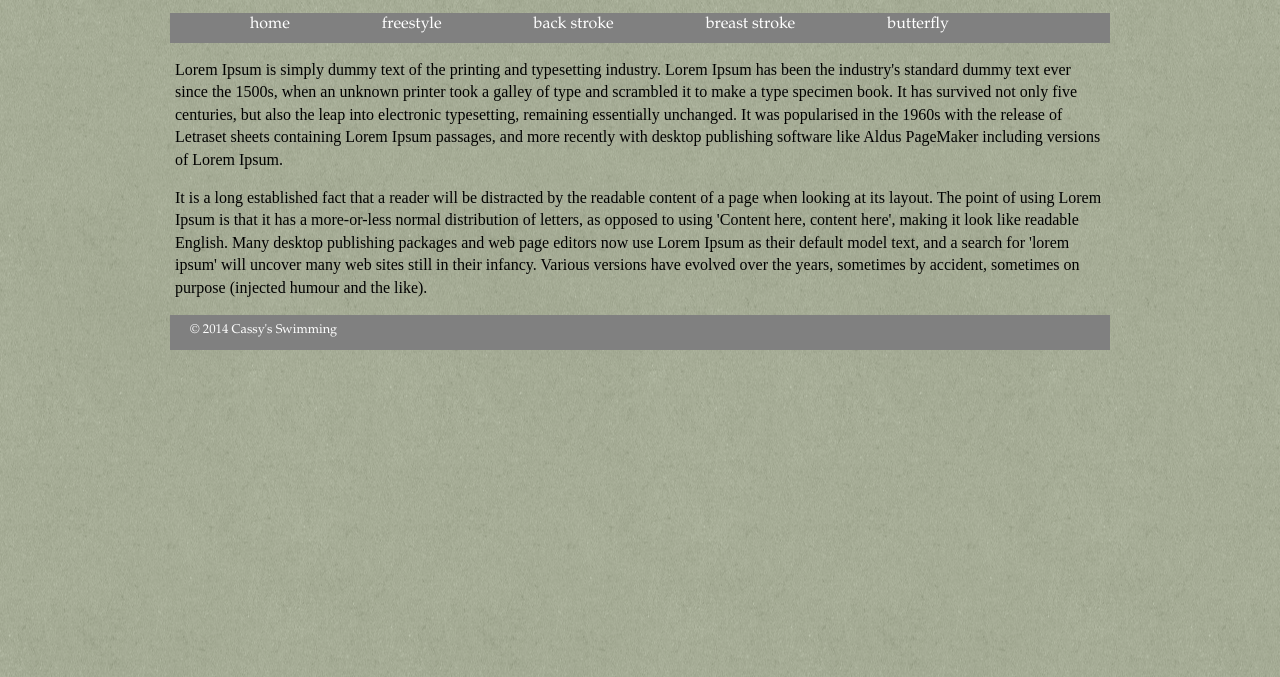
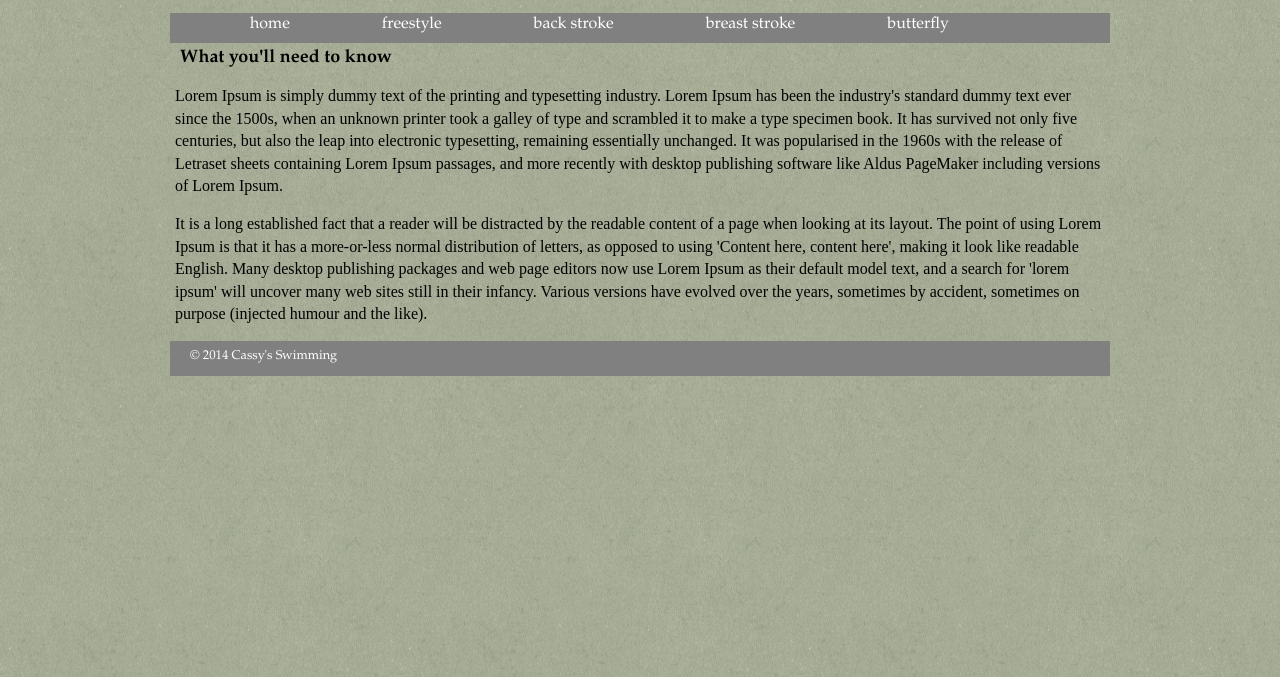
Before and after one commit to cassyk7/tigersaw, a plain HTML site: page index.html in a window 1280 px wide. Shown: the part 123-800 px from the top of the page. Drawn offline with Linux system fonts and the light colour scheme; files whose address does not match are found by name.

Commit message:
changed div to a section and added a section title

```diff
--- a/index.html
+++ b/index.html
@@ -19,7 +19,8 @@
   			<li><a href="">butterfly</a>
   		</ul>
   	</nav>
-  	<div class="section">
+  	<section>
+  	<h4>What you'll need to know</h4>
   	<p>
   		Lorem Ipsum is simply dummy text of the printing and typesetting industry.
   		Lorem Ipsum has been the industry's standard dummy text ever since the 1500s,
@@ -41,7 +42,7 @@
  	 evolved over the years, sometimes by accident, sometimes on purpose (injected humour
  	 and the like).
   </p>
-  	</div>
+  	</section>
 
 
 
--- a/stylesheets/styles.css
+++ b/stylesheets/styles.css
@@ -48,9 +48,14 @@ body{
 	width: 940px;
 	margin: 20px auto 20px auto;
 }
-.section{
+section{
 	margin: 0px 5px;
 	font-family: "garamond, serif;"
+}
+h4{
+	font-family: "garamond",serif;
+	font-size: 18px;
+	margin: 4px 5px;
 }
 header{
 	height: 100px;
```
